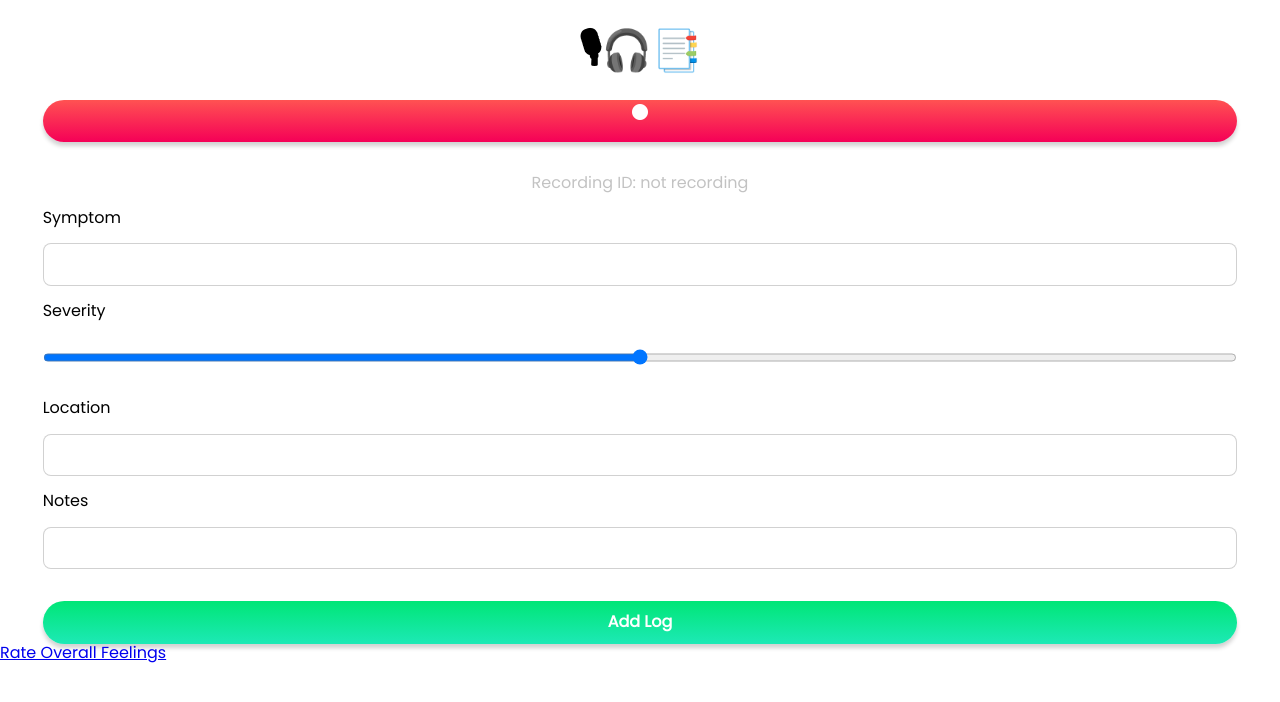
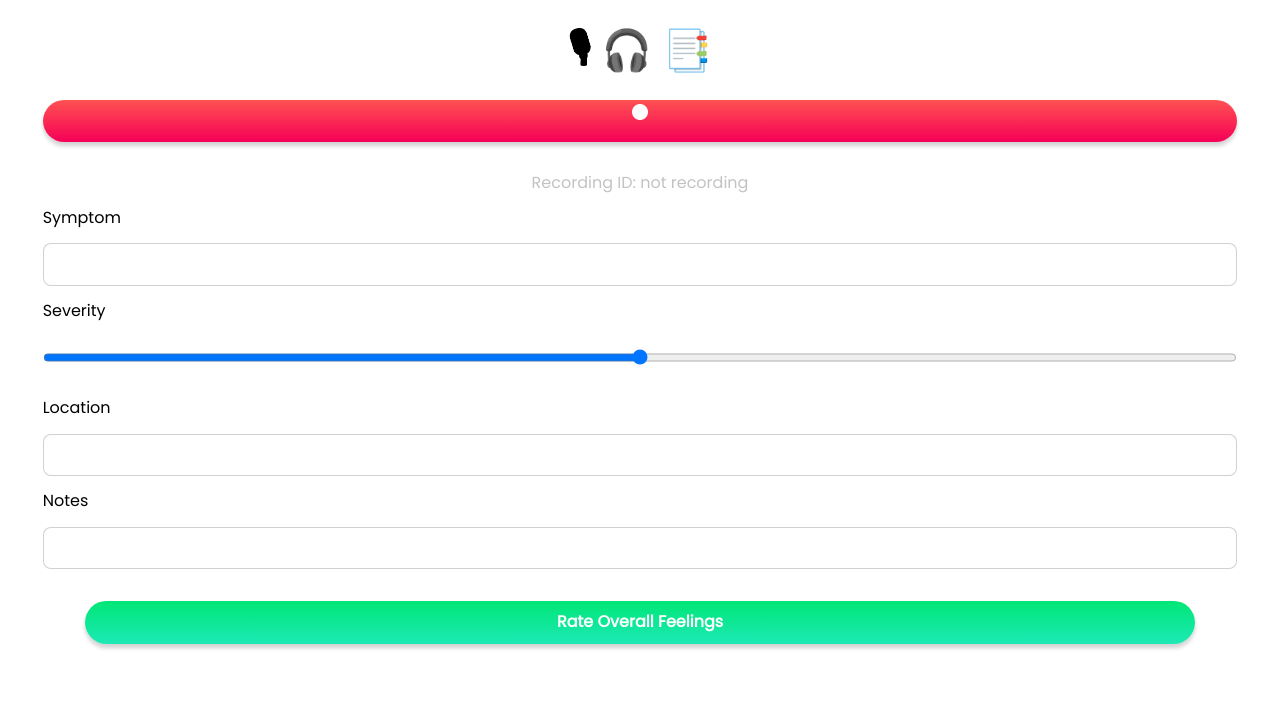
Before and after one commit to jumper385/ngp_frontend, a React (Create React App) app in the folder client/: page /recording in a window 1280 px wide. Shown: the top 702 px of the page. Built offline with nearby package versions, Linux system fonts and the light colour scheme.

Commit message:
added a dynamic button

```diff
--- a/client/src/pages/Recording.js
+++ b/client/src/pages/Recording.js
@@ -65,8 +65,7 @@ const SliderInput = styled.input`
     width:100%
 `
 
-const AddLog = styled.input`
-    margin-top:24pt
+const AddLog = styled.button`
     height:32pt
     border:none
     border-radius:16pt
@@ -80,6 +79,32 @@ const AddLog = styled.input`
     &:hover{
         box-shadow: 0px 8px 8px 0px rgba(0,0,0,0.18);
     }
+`
+
+const RateOverallButton = styled(Link)`
+    background: linear-gradient(to bottom, #00E676 0%, #1DE9B6 100%);
+    text-decoration:none
+    color:white
+    font-weight:600
+    height:100%
+    width:100%
+    display:flex;
+    justify-content:center
+    align-items:center
+    border-radius:16pt
+
+    box-shadow: 0px 4px 4px 0px rgba(0,0,0,0.18);
+    transition: 0.25s
+    &:hover{
+        box-shadow: 0px 8px 8px 0px rgba(0,0,0,0.18);
+    }
+`
+
+const Submissions = styled.div`
+    text-align:center
+    height:32pt
+    margin-top:24pt
+    padding:0 32pt
 `
 
 class Recording extends Component {
@@ -119,10 +144,29 @@ class Recording extends Component {
     }
 
     render(){
+
+        const ButtonChange = (props) => {
+            const { isRecording } = props
+            console.log(isRecording)
+            if(isRecording){
+                return(
+                    <Submissions>
+                        <AddLog onSubmit={this.onSubmitSymptom}>Add Log</AddLog>
+                    </Submissions>
+                )
+            } else {
+                return(
+                    <Submissions>
+                        <RateOverallButton to='/overall'>Rate Overall Feelings</RateOverallButton>
+                    </Submissions>
+                )
+            }
+        }
+
         return(
             <div>
                 <PageHeader>
-                    <PageTitle>🎙🎧📑</PageTitle>
+                    <PageTitle>🎙 🎧 📑</PageTitle>
                     <PrimaryButton onClick={this.toggleRecording}>{this.props.recording.isRecording ? <Icon className="material-icons">stop</Icon>: <Icon className="material-icons">fiber_manual_record</Icon>}</PrimaryButton>
                     <RecordingId>Recording ID: {this.props.recording.isRecording ? this.props.recording.recording_id : 'not recording'}</RecordingId>
                 </PageHeader>
@@ -131,11 +175,9 @@ class Recording extends Component {
                     <label><p>Severity</p> </label> <SliderInput onChange={this.onFormChange} name='severity' type='range' value={this.props.newLog.severity} min='0' max='10' /> <br/>
                     <label><p>Location</p> </label> <TextInput onChange={this.onFormChange} name='location' type='text' value={this.props.newLog.location} /> <br/>
                     <label><p>Notes</p> </label> <TextInput onChange={this.onFormChange} name='notes' type='text' value={this.props.newLog.notes} /> <br/>
-                    <AddLog type='submit' value='Add Log'/>
+                    {/* <AddLog type='submit' value='Add Log'/> */}
+                    <ButtonChange {...this.props.recording}/>
                 </FormInput>
-                <div>
-                    { !this.props.recording.isRecording ? <Link to='/overall'>Rate Overall Feelings</Link> : 'look here when you finish recording!' }
-                </div>
             </div>
         )
     }
```
Also changed, not shown: 8 other files (tests, documents, lock files or other folders).
